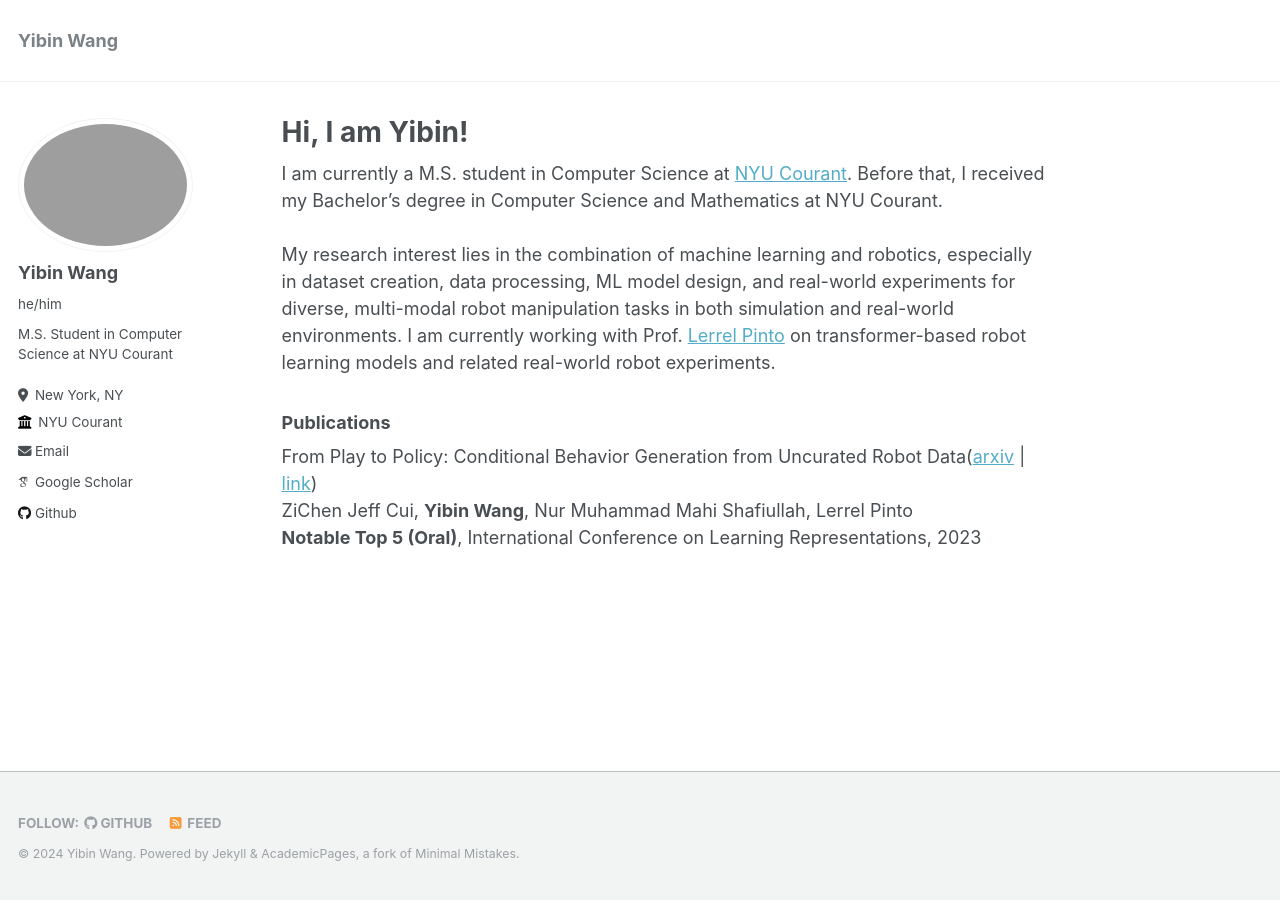
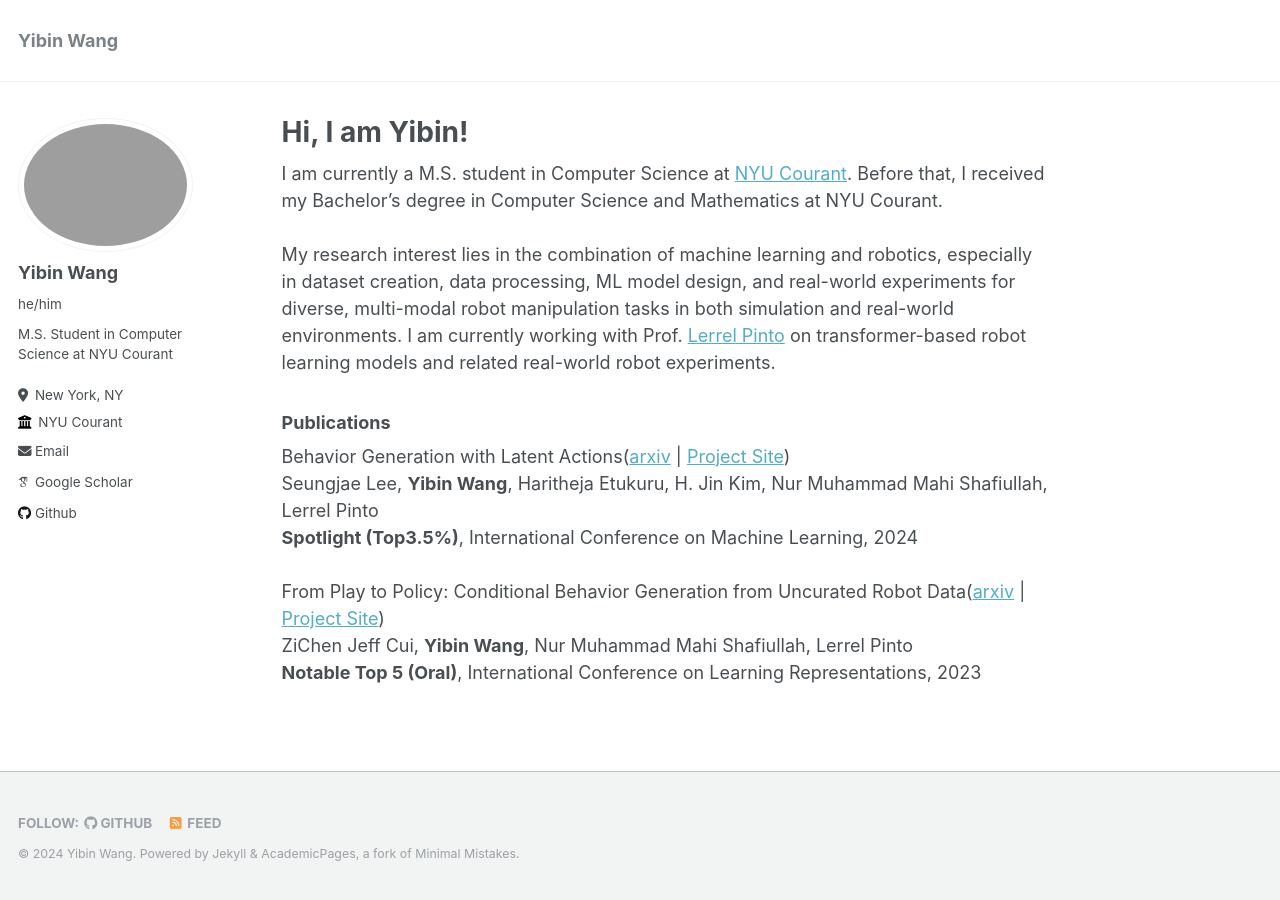
Before and after one commit to WYB929/WYB929.github.io, a Jekyll site: the page built from _pages/about.md, in a window 1280 px wide. Built offline with Jekyll 4.4.1, drawn with Linux system fonts in a browser that asks for light colours; some web fonts are replaced.

Commit message:
update publications

```diff
--- a/_config.yml
+++ b/_config.yml
@@ -21,7 +21,7 @@ repository               : "WYN929/WYB929.github.io"
 #               Additional customization can be done by editing /_includes/author-profile.html
 author:
   # Biographic information
-  avatar           : "profile_photo_4.png"
+  avatar           : "profile_photo_1.png"
   name             : "Yibin Wang"
   pronouns         : "he/him" # example: "she/her"
   bio              : "M.S. Student in Computer Science at NYU Courant"
--- a/_pages/about.md
+++ b/_pages/about.md
@@ -14,6 +14,10 @@ My research interest lies in the combination of machine learning and robotics, e
 <!-- My CV could be found [here](https://wyb929.github.io/files/CV_Yibin_Wang.pdf). -->
 
 ### Publications
-From Play to Policy: Conditional Behavior Generation from Uncurated Robot Data([arxiv](https://arxiv.org/abs/2210.10047) | [link](https://play-to-policy.github.io)) <br>
+Behavior Generation with Latent Actions([arxiv](https://arxiv.org/abs/2403.03181) | [Project Site](https://sjlee.cc/vq-bet/)) <br>
+Seungjae Lee, **Yibin Wang**, Haritheja Etukuru, H. Jin Kim, Nur Muhammad Mahi Shafiullah, Lerrel Pinto<br>
+**Spotlight (Top3.5%)**, International Conference on Machine Learning, 2024 <br>
+<br>
+From Play to Policy: Conditional Behavior Generation from Uncurated Robot Data([arxiv](https://arxiv.org/abs/2210.10047) | [Project Site](https://play-to-policy.github.io)) <br>
 ZiChen Jeff Cui, **Yibin Wang**, Nur Muhammad Mahi Shafiullah, Lerrel Pinto <br>
 **Notable Top 5 (Oral)**, International Conference on Learning Representations, 2023
```
